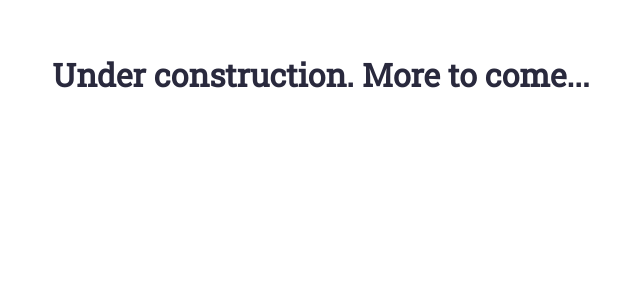
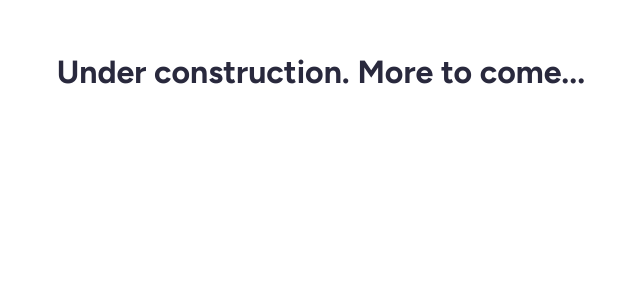
Before and after one commit to jennyhuii/personal-website, a React (Create React App) app: page / in a window 1280 px wide. Shown: the top 300 px of the page, without its empty margins (319-959 px from the left). Built offline with nearby package versions, Linux system fonts and the light colour scheme.

Commit message:
update font and title

```diff
--- a/public/index.html
+++ b/public/index.html
@@ -1,12 +1,14 @@
 <!DOCTYPE html>
 <html lang="en">
-
   <head>
     <meta charset="utf-8" />
     <link rel="icon" href="%PUBLIC_URL%/jenny_logo.png" />
     <meta name="viewport" content="width=device-width, initial-scale=1" />
     <meta name="theme-color" content="#000000" />
-  <meta name="description" content="Web site created using create-react-app" />
+    <meta
+      name="description"
+      content="Web site created using create-react-app"
+    />
     <link rel="apple-touch-icon" href="%PUBLIC_URL%/logo192.png" />
     <!--
       manifest.json provides metadata used when your web app is installed on a
@@ -22,17 +24,22 @@
       work correctly both with client-side routing and a non-root public URL.
       Learn how to configure a non-root public URL by running `npm run build`.
     -->
-  <title>Jenny Hui</title>
+    <title>Jenny Hui | Creative Technologist</title>
     <style>
-    @import url('https://fonts.googleapis.com/css?family=Roboto+Slab&display=swap');
+      @import url("https://fonts.googleapis.com/css2?family=Figtree:ital,wght@0,300..900;1,300..900&display=swap");
     </style>
   </head>
 
   <body>
     <noscript>You need to enable JavaScript to run this app.</noscript>
     <script src="https://www.gstatic.com/dialogflow-console/fast/messenger-cx/bootstrap.js?v=1"></script>
-  <df-messenger df-cx="true" location="us-east1" chat-title="Voting in NYC"
-    agent-id="18547ecb-1c37-4299-8da5-c0ad89489954" language-code="en"></df-messenger>
+    <df-messenger
+      df-cx="true"
+      location="us-east1"
+      chat-title="Voting in NYC"
+      agent-id="18547ecb-1c37-4299-8da5-c0ad89489954"
+      language-code="en"
+    ></df-messenger>
     <div id="root"></div>
     <!--
       This HTML file is a template.
@@ -45,5 +52,4 @@
       To create a production bundle, use `npm run build` or `yarn build`.
     -->
   </body>
-
 </html>
--- a/src/index.css
+++ b/src/index.css
@@ -1,34 +1,34 @@
 body {
   margin: 0;
-  font-family: 'Roboto Slab';
+  font-family: "Figtree";
   -webkit-font-smoothing: antialiased;
   -moz-osx-font-smoothing: grayscale;
   height: auto;
-  background-color: #FFFFFF;
-  color: #29293D;
+  background-color: #ffffff;
+  color: #29293d;
 }
 
 div {
-  background-color: #FFFFFF;
+  background-color: #ffffff;
   animation: fadeInAnimation ease 2s;
   animation-iteration-count: 1;
   animation-fill-mode: forwards;
 }
 
 code {
-  font-family: source-code-pro, Menlo, Monaco, Consolas, 'Courier New',
+  font-family: source-code-pro, Menlo, Monaco, Consolas, "Courier New",
     monospace;
 }
 
 a {
-  color: #29293D;
+  color: #29293d;
 }
 
 @keyframes fadeInAnimation {
   0% {
-      opacity: 0;
+    opacity: 0;
   }
   100% {
-      opacity: 1;
+    opacity: 1;
   }
 }
```
Lines whose indentation alone changed are shown as unchanged.
